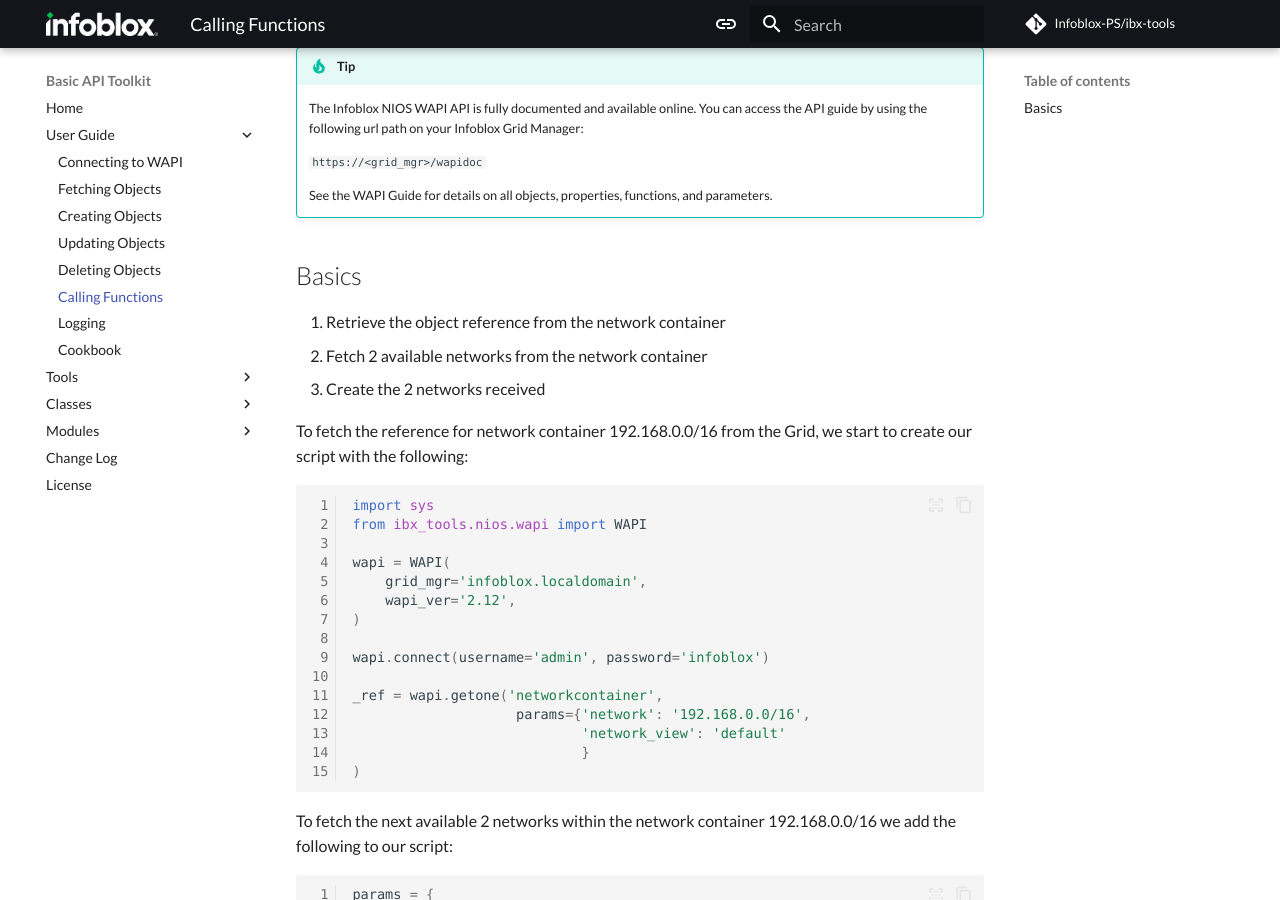
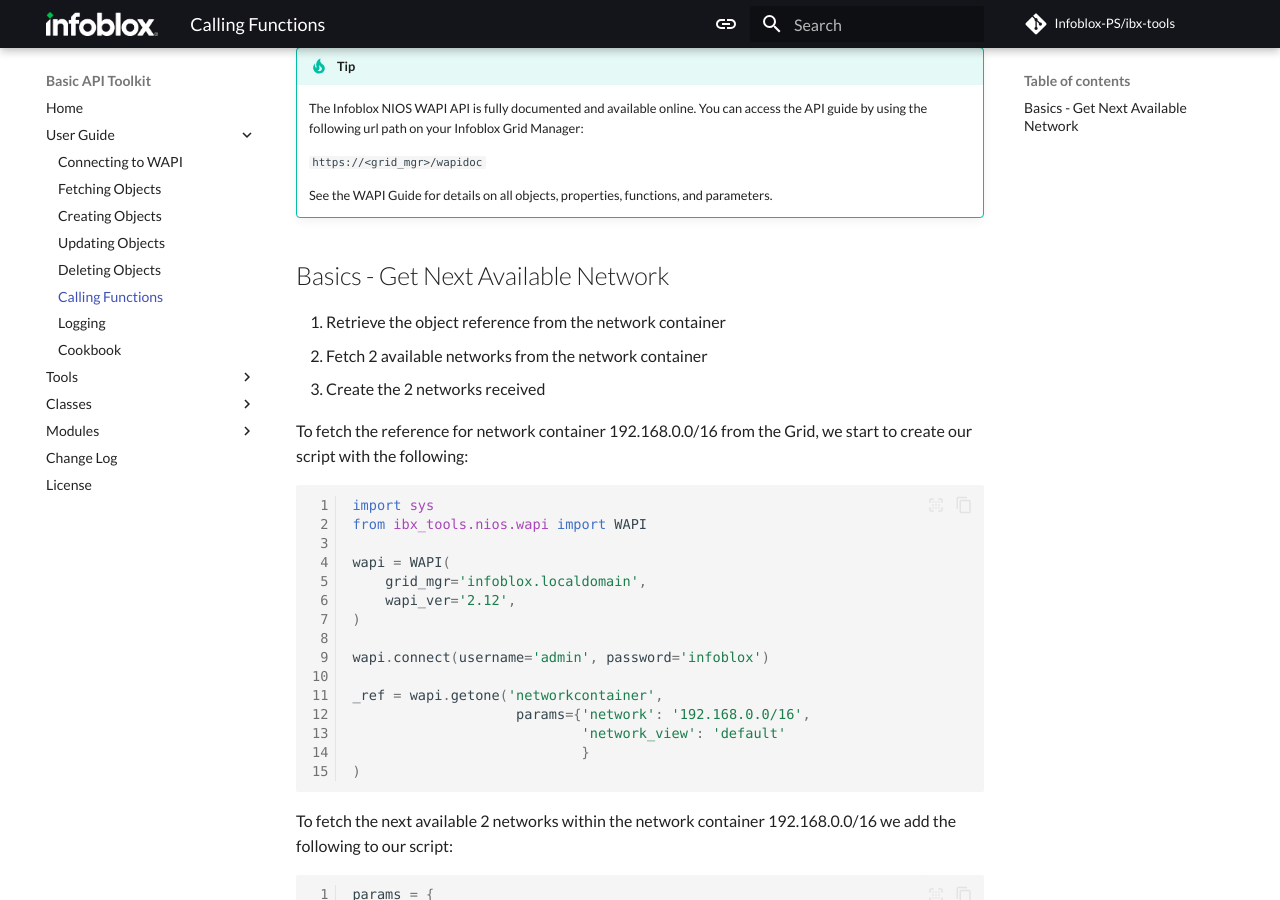
Before and after one commit to Infoblox-PS/ibx-sdk, an MkDocs documentation site: the page built from docs/user_guide/functions.md, in a window 1280 px wide and 900 px high, scrolled down 378 px. Built offline with MkDocs 1.6.1 and Material for MkDocs 9.7.7, drawn with Linux system fonts in a browser that asks for light colours; some web fonts are replaced; comment, search, counter and statistics services are not loaded.

```diff
--- a/docs/user_guide/functions.md
+++ b/docs/user_guide/functions.md
@@ -20,7 +20,7 @@
 
     See the WAPI Guide for details on all objects, properties, functions, and parameters.
 
-## Basics
+## Basics - Get Next Available Network
 
 1. Retrieve the object reference from the network container
 2. Fetch 2 available networks from the network container
```
